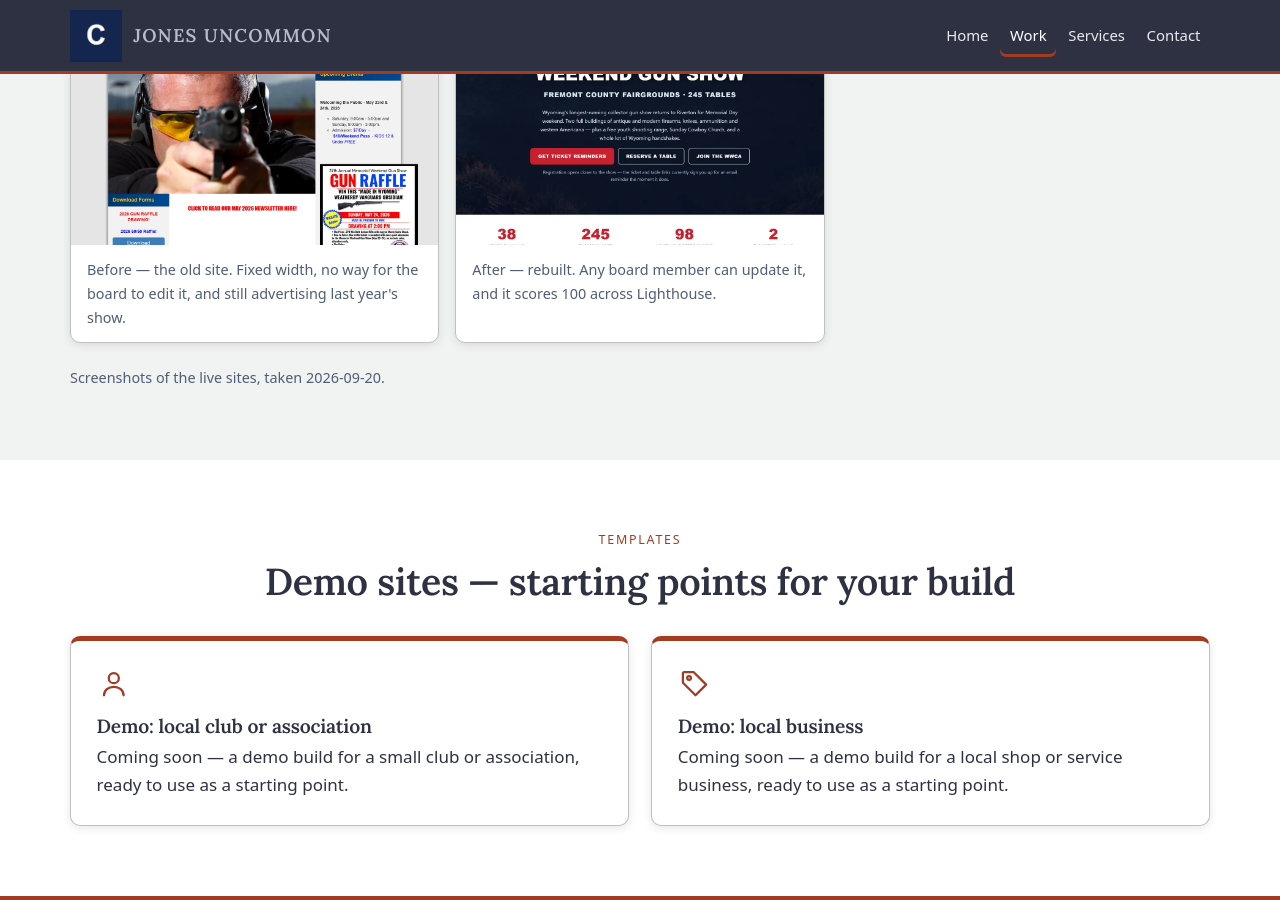
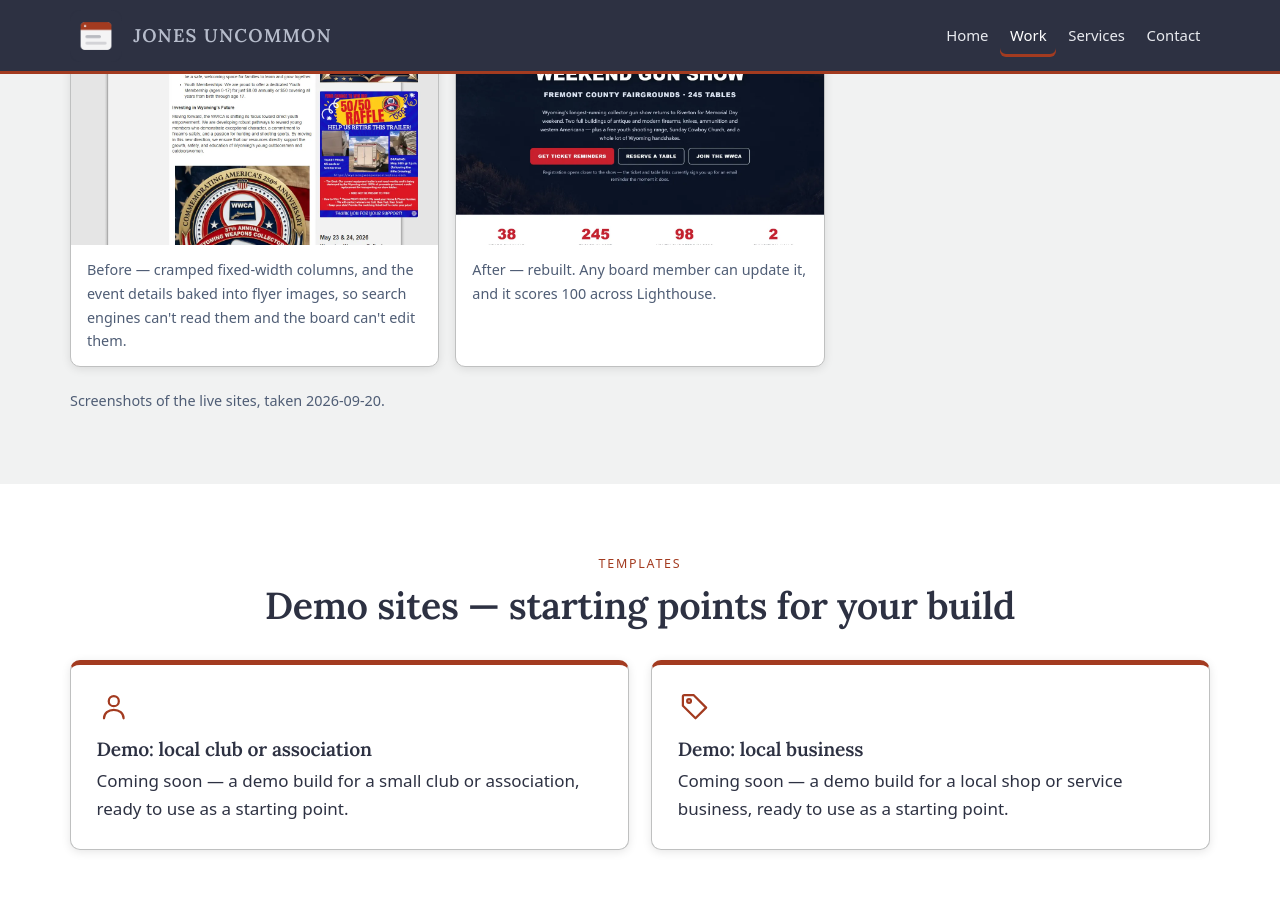
Before and after one commit to bcreates440/jones-uncommon-site, a Jekyll site: the page built from _content/work.html, in a window 1280 px wide and 900 px high, scrolled down 1378 px. Built offline with Jekyll 4.4.1, drawn with Linux system fonts in a browser that asks for light colours.

Commit message:
Add a stopgap logo, and recrop the before image away from the gun imagery
The logo was still the template placeholder - a blue square with a "C" - on
every page. Replaced with a simple browser-window mark drawn from the site's
own palette, as an SVG with a PNG rendered from it, so all five existing
logo.png references keep working untouched. It is a stopgap, not an identity.

The before screenshot led with a rifle aimed at the camera. Honest context on
the client's own site, but jarring as decoration on a page selling web design
to nonprofits and local businesses. Recropped to the old site's content area,
which makes a better argument anyway: cramped fixed-width columns with the
event details baked into flyer images, so search engines can't read them and
the board can't edit them. Caption rewritten to say that.

Compressed to 133KB to stay under the 150KB-per-image budget - text-heavy
screenshots compress worse than photographs.

Co-Authored-By: Claude Opus 5 <noreply@anthropic.com>

```diff
--- a/_content/work.html
+++ b/_content/work.html
@@ -40,8 +40,8 @@ blocks:
       - image: "images/wwca-before.webp"
         width: 1200
         height: 900
-        alt: "The association's previous website: a fixed-width layout with a blue gradient menu bar, a large photograph, and a crowded sidebar of links and notices."
-        caption: "Before — the old site. Fixed width, no way for the board to edit it, and still advertising last year's show."
+        alt: "The old website's content area: three cramped columns of small text, with event details published as flyer images rather than as text."
+        caption: "Before — cramped fixed-width columns, and the event details baked into flyer images, so search engines can't read them and the board can't edit them."
       - image: "images/wwca-after.webp"
         width: 1200
         height: 900
```
Also changed, not shown: images/logo.png, images/logo.svg (added), images/wwca-before.webp.
